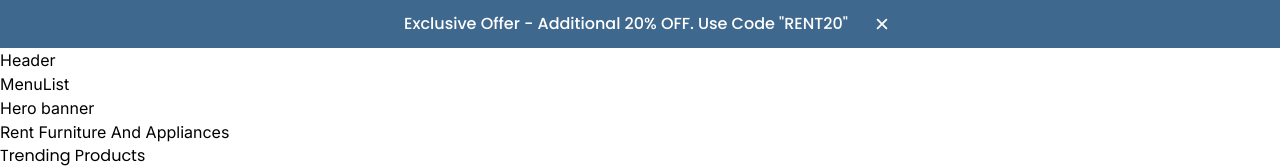
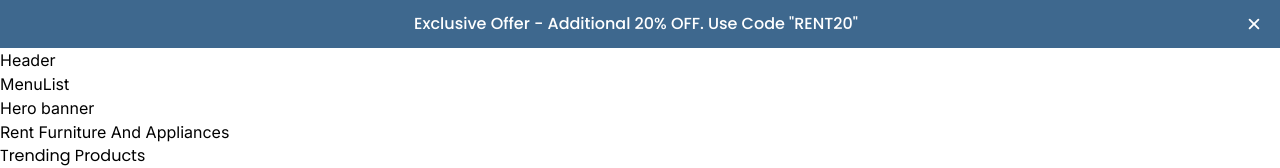
Before and after one commit to debugger-anubhav/cf-test, a Next.js app: page / in a window 1280 px wide. Shown: the top 168 px of the page. Built offline with nearby package versions, Linux system fonts and the light colour scheme.

Commit message:
CIT-4 : fix close icon

```diff
--- a/src/assets/icon.js
+++ b/src/assets/icon.js
@@ -2,9 +2,12 @@ import React from "react";
 import {IoClose} from "react-icons/io5";
 import PropTypes from "prop-types";
 
-export const Close = ({size, color}) => <IoClose size={size} color={color} />;
+export const Close = ({size, color, className}) => (
+  <IoClose size={size} color={color} className={className} />
+);
 
 Close.propTypes = {
   color: PropTypes.string,
   size: PropTypes.number,
+  className: PropTypes.any,
 };
```
